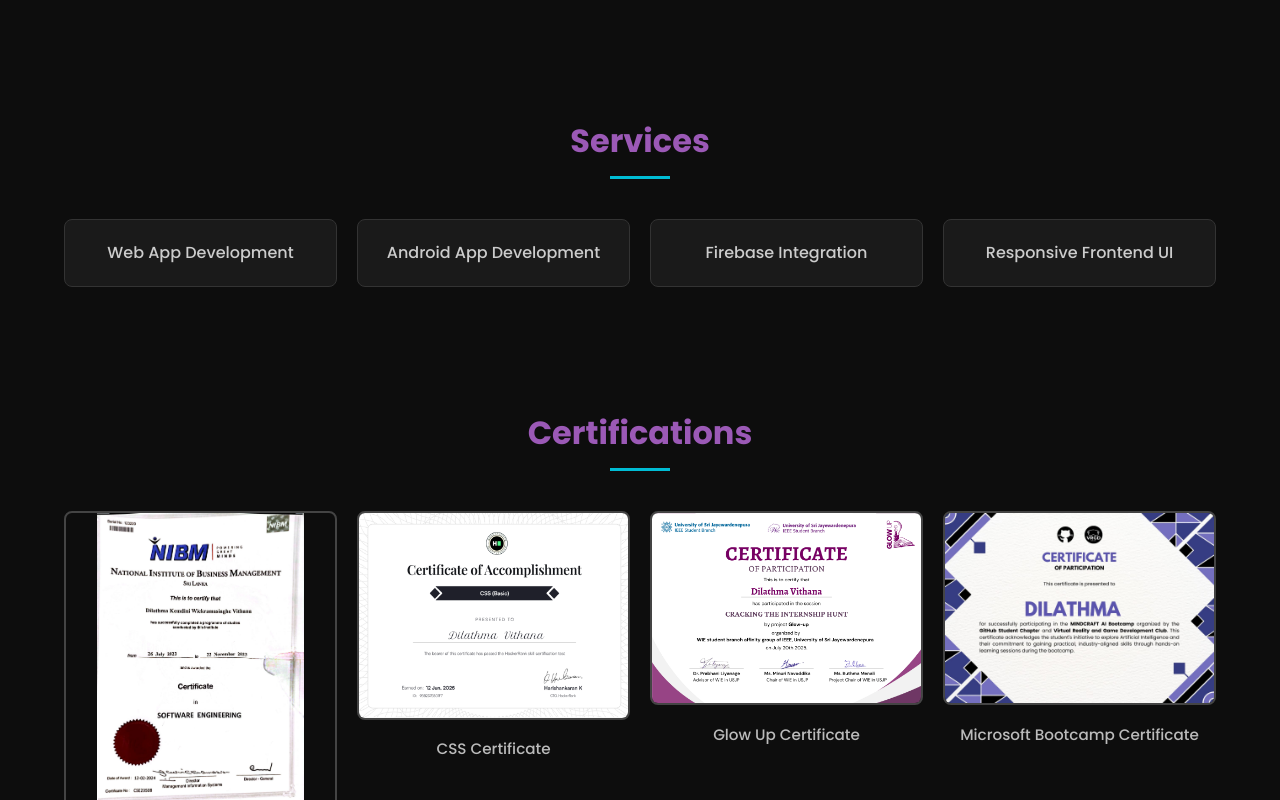
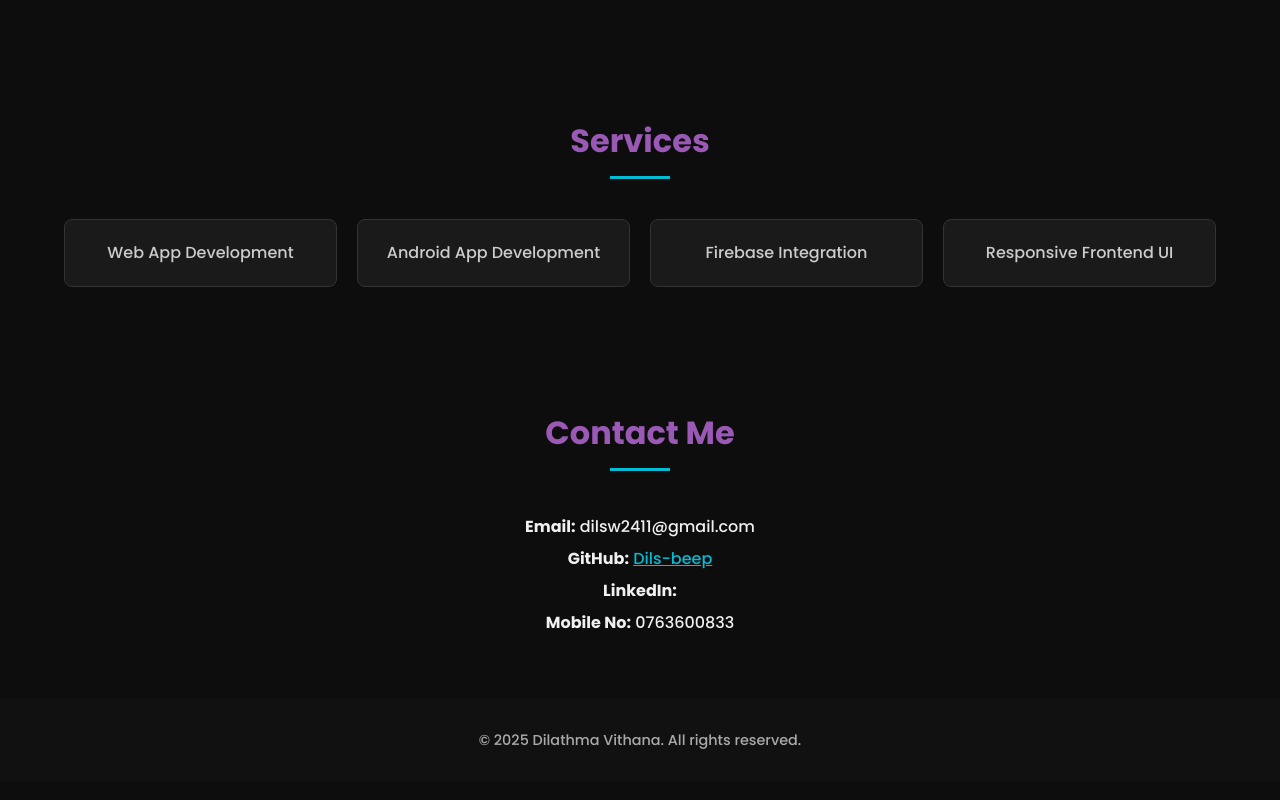
Before and after one commit to Dils-beep/my-portfolio, a plain HTML site: page index.html in a window 1280 px wide. Shown: the part 2000-2800 px from the top of the page. Drawn offline with nearby package versions, Linux system fonts and the light colour scheme.

Commit message:
Updated index file

```diff
--- a/index.html
+++ b/index.html
@@ -94,19 +94,6 @@
     </div>
   </section>
 
-  <section id="certifications" class="section" data-aos="fade-up">
-    <div class="container">
-      <h2 class="section-title">Certifications</h2>
-      <div class="cert-grid">
-        <div class="cert-card" data-aos="zoom-in"><img src="Certificates/certificate_preview.png" alt="Software Engineering"><p>Software Engineering Certificate</p></div>
-        <div class="cert-card" data-aos="zoom-in" data-aos-delay="100"><img src="Certificates/css certificate.png" alt="CSS"><p>CSS Certificate</p></div>
-        <div class="cert-card" data-aos="zoom-in" data-aos-delay="200"><img src="Certificates/Glow up certificate.png" alt="Glow Up"><p>Glow Up Certificate</p></div>
-        <div class="cert-card" data-aos="zoom-in" data-aos-delay="300"><img src="Certificates/MS Bootcamp certificate.jpg" alt="Microsoft"><p>Microsoft Bootcamp Certificate</p></div>
-        <div class="cert-card" data-aos="zoom-in" data-aos-delay="400"><img src="Certificates/oracle certificate.png" alt="Oracle"><p>Oracle Cloud & Databases</p></div>
-      </div>
-    </div>
-  </section>
-
   <section id="contact" class="section" data-aos="fade-up">
     <div class="container">
       <h2 class="section-title">Contact Me</h2>
```
